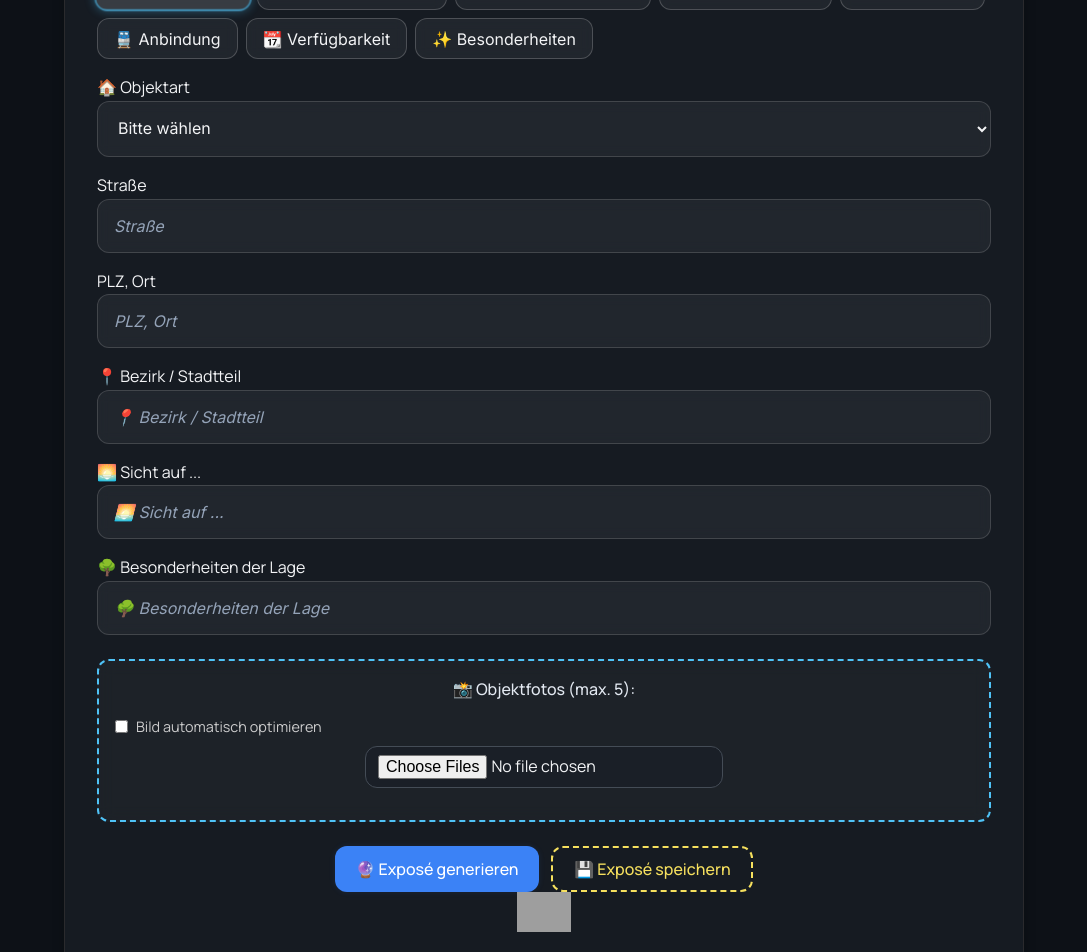
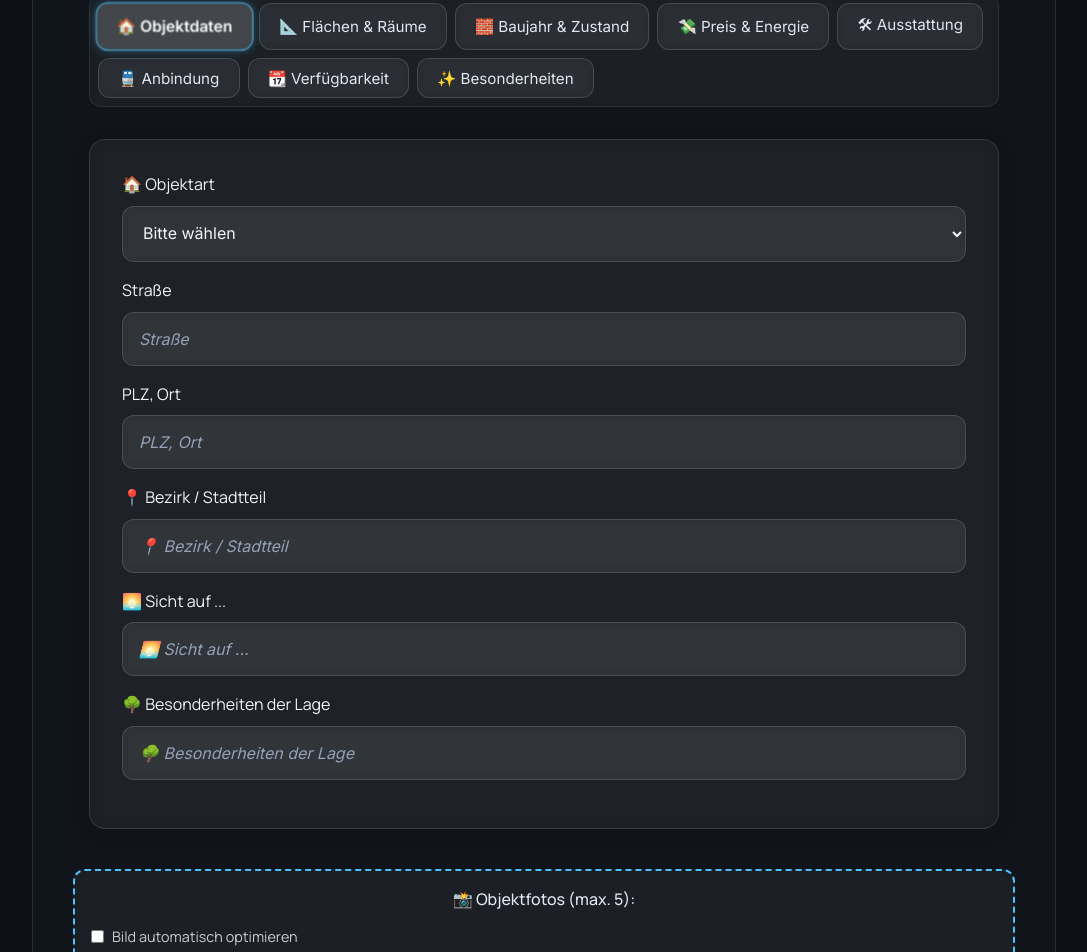
Before and after one commit to M-Sieger/MaklerMate-MVP, a React (Create React App) app: page /expose in a window 1280 px wide. Shown: the part 220-1172 px from the top of the page, without its empty margins (96-1183 px from the left). Built offline with nearby package versions, Linux system fonts and the light colour scheme; grey boxes are pictures that could not be loaded.

Commit message:
💎 UI Polishing: ExposeForm  neu strukturiert & gestylt

```diff
--- a/src/components/ExposeForm.jsx
+++ b/src/components/ExposeForm.jsx
@@ -2,10 +2,9 @@
 
 import React, { useState } from 'react';
 
-import styles from '../styles/ExposeForm.module.css';
+import styles from './ExposeForm.module.css'; // 🔄 Direkt im Component-Ordner
 
-// 💅 Modularisiertes Styling für Inputs
-
+// 🗂️ Tabdefinitionen mit Icons
 const TABS = [
   { id: 'objekt', label: '🏠 Objektdaten' },
   { id: 'flaeche', label: '📐 Flächen & Räume' },
@@ -20,12 +19,14 @@ const TABS = [
 const ExposeForm = ({ formData, setFormData, onChange }) => {
   const [activeTab, setActiveTab] = useState('objekt');
 
+  // 🔁 Eingabelogik (lokal & extern)
   const handleLocalChange = (e) => {
     const { name, value } = e.target;
     setFormData({ ...formData, [name]: value });
     if (onChange) onChange(e);
   };
 
+  // 🧩 Dynamisches Input-Rendering
   const renderInput = (name, placeholder, type = 'input') => (
     <div className={styles.formGroup}>
       <label>{placeholder}</label>
@@ -49,11 +50,15 @@ const ExposeForm = ({ formData, setFormData, onChange }) => {
     </div>
   );
 
+  // 🧠 Panelstruktur für jede Tab-Sektion
+  const renderTab = () => {
+    const panel = (children) => (
+      <div className={styles.panelSection}>{children}</div>
+    );
 
-    const renderTab = () => {
     switch (activeTab) {
       case 'objekt':
-        return (
+        return panel(
           <>
             <div className={styles.formGroup}>
               <label>🏠 Objektart</label>
@@ -77,7 +82,7 @@ const ExposeForm = ({ formData, setFormData, onChange }) => {
           </>
         );
       case 'flaeche':
-        return (
+        return panel(
           <>
             {renderInput('wohnflaeche', 'Wohnfläche (m²)')}
             {renderInput('grundstueck', 'Grundstücksfläche (m²)')}
@@ -89,7 +94,7 @@ const ExposeForm = ({ formData, setFormData, onChange }) => {
           </>
         );
       case 'baujahr':
-        return (
+        return panel(
           <>
             {renderInput('baujahr', 'Baujahr')}
             {renderInput('zustand', 'Zustand')}
@@ -99,7 +104,7 @@ const ExposeForm = ({ formData, setFormData, onChange }) => {
           </>
         );
       case 'kosten':
-        return (
+        return panel(
           <>
             {renderInput('kaufpreis', 'Kaufpreis (€)')}
             {renderInput('kaltmiete', 'Kaltmiete (€)')}
@@ -110,7 +115,7 @@ const ExposeForm = ({ formData, setFormData, onChange }) => {
           </>
         );
       case 'ausstattung':
-        return (
+        return panel(
           <>
             {renderInput('heizung', 'Heizungsart')}
             {renderInput('boden', 'Bodenbelag')}
@@ -121,7 +126,7 @@ const ExposeForm = ({ formData, setFormData, onChange }) => {
           </>
         );
       case 'verkehr':
-        return (
+        return panel(
           <>
             {renderInput('oeffentliche', 'ÖPNV')}
             {renderInput('autobahn', 'Autobahn')}
@@ -130,7 +135,7 @@ const ExposeForm = ({ formData, setFormData, onChange }) => {
           </>
         );
       case 'verfuegbarkeit':
-        return (
+        return panel(
           <>
             {renderInput('verfuegbar_ab', 'Verfügbar ab')}
             {renderInput('bezug', 'Bezugstermin')}
@@ -138,19 +143,19 @@ const ExposeForm = ({ formData, setFormData, onChange }) => {
           </>
         );
       case 'besonderheiten':
-        return (
+        return panel(
           <>
             {renderInput('highlights', '✨ Highlights', 'textarea')}
             {renderInput('beschreibung', 'Beschreibung', 'textarea')}
             <label>🖋 Stil</label>
-            <select name='stil' value={formData.stil || ''} onChange={handleLocalChange}>
+            <select name='stil' value={formData.stil || ''} onChange={handleLocalChange} className={styles.fancyInput}>
               <option value=''>Bitte wählen</option>
               <option value='modern'>Modern</option>
               <option value='klassisch'>Klassisch</option>
               <option value='emotional'>Emotional</option>
             </select>
             <label>🎯 Zielgruppe</label>
-            <select name='zielgruppe' value={formData.zielgruppe || ''} onChange={handleLocalChange}>
+            <select name='zielgruppe' value={formData.zielgruppe || ''} onChange={handleLocalChange} className={styles.fancyInput}>
               <option value=''>Bitte wählen</option>
               <option value='familien'>Familien</option>
               <option value='investoren'>Investoren</option>
@@ -164,24 +169,23 @@ const ExposeForm = ({ formData, setFormData, onChange }) => {
     }
   };
 
-
+  // 🧭 Gesamtlayout: Tabs oben, Panels unten
   return (
-    <div className="form-wrapper">
+    <div className={styles.formWrapper}>
       <div className={styles.tabHeader}>
         {TABS.map((tab) => (
           <button
             key={tab.id}
-            className={`${styles.fancyTab} ${activeTab === tab.id ? styles.fancyTabActive : ''}`.trim()}
+            className={`${styles.fancyTab} ${activeTab === tab.id ? styles.fancyTabActive : ''}`}
             onClick={() => setActiveTab(tab.id)}
           >
             {tab.label}
           </button>
         ))}
       </div>
-      <div className="tab-content">{renderTab()}</div>
+      <div className={styles.tabContent}>{renderTab()}</div>
     </div>
   );
-
 };
 
 export default ExposeForm;
--- /dev/null
+++ b/src/components/ExposeForm.module.css
@@ -0,0 +1,102 @@
+/* Wrapper für das gesamte Formular inkl. Tabs + Panels */
+.formWrapper {
+  display: flex;
+  flex-direction: column;
+  gap: 2rem;
+  padding: 1rem;
+  background: transparent;
+}
+
+/* Glasmorph-Panel für jeden Tab-Inhalt */
+.panelSection {
+  background: rgba(255, 255, 255, 0.04);
+  border: 1px solid rgba(255, 255, 255, 0.12);
+  border-radius: 16px;
+  padding: 2rem;
+  backdrop-filter: blur(12px);
+  box-shadow: 0 4px 20px rgba(0, 0, 0, 0.1);
+  transition: all 0.3s ease;
+}
+
+/* Content-Bereich des Tabs (Padding + Optik) */
+.tabContent {
+  width: 100%;
+  display: flex;
+  flex-direction: column;
+  gap: 1.5rem;
+}
+
+/* Formulargruppe mit Label + Input */
+.formGroup {
+  display: flex;
+  flex-direction: column;
+  gap: 0.5rem;
+  margin-bottom: 1rem;
+}
+
+/* Glassiger Input mit Fokus-Effekt */
+.fancyInput {
+  background: rgba(255, 255, 255, 0.05);
+  color: #f3f4f6;
+  border: 1px solid rgba(255, 255, 255, 0.15);
+  border-radius: 12px;
+  padding: 1rem;
+  font-size: 1rem;
+  width: 100%;
+  transition: all 0.3s ease;
+  backdrop-filter: blur(6px);
+  font-family: 'Inter', sans-serif;
+}
+
+.fancyInput:focus {
+  border-color: #4fc3f7;
+  background: rgba(255, 255, 255, 0.1);
+  box-shadow: 0 0 0 2px rgba(79, 195, 247, 0.5);
+  outline: none;
+}
+
+.fancyInput::placeholder {
+  color: #94a3b8;
+  font-style: italic;
+}
+
+/* Tab-Leiste mit leichtem Blur + Spacing */
+.tabHeader {
+  display: flex;
+  flex-wrap: wrap;
+  gap: 0.5rem;
+  padding: 0.5rem;
+  background: rgba(255, 255, 255, 0.03);
+  border-radius: 12px;
+  backdrop-filter: blur(8px);
+  border: 1px solid rgba(255, 255, 255, 0.08);
+}
+
+/* Einzelner Tab (nicht aktiv) */
+.fancyTab {
+  padding: 0.6rem 1.2rem;
+  border-radius: 12px;
+  cursor: pointer;
+  background: rgba(255, 255, 255, 0.04);
+  border: 1px solid rgba(255, 255, 255, 0.15);
+  transition: all 0.2s ease;
+  color: #e2e8f0;
+  font-family: 'Inter', sans-serif;
+  font-size: 0.95rem;
+  backdrop-filter: blur(6px);
+}
+
+.fancyTab:hover {
+  background: rgba(255, 255, 255, 0.08);
+  transform: scale(1.02);
+}
+
+/* Aktiver Tab mit Glow-Highlight */
+.fancyTabActive {
+  background: rgba(255, 255, 255, 0.15);
+  border: 1px solid #4fc3f7;
+  box-shadow: 0 0 10px rgba(79, 195, 247, 0.3);
+  color: #ffffff;
+  font-weight: 600;
+  transform: scale(1.03);
+}
--- a/src/styles/ExposeForm.module.css
+++ /dev/null
@@ -1,61 +0,0 @@
-.formGroup {
-  margin-bottom: 1rem;
-  display: flex;
-  flex-direction: column;
-}
-
-.fancyInput {
-  background: rgba(255, 255, 255, 0.05);
-  color: #f3f4f6;
-  border: 1px solid rgba(255, 255, 255, 0.15);
-  border-radius: 12px;
-  padding: 1rem;
-  font-size: 1rem;
-  width: 100%;
-  box-sizing: border-box;
-  transition: all 0.3s ease;
-  backdrop-filter: blur(6px);
-  font-family: 'Inter', sans-serif;
-}
-
-.fancyInput:focus {
-  border-color: #4fc3f7;
-  background: rgba(255, 255, 255, 0.1);
-  box-shadow: 0 0 0 2px rgba(79, 195, 247, 0.5);
-  outline: none;
-}
-
-.fancyInput::placeholder {
-  color: #94a3b8;
-  font-style: italic;
-}
-
-
-.tabHeader {
-  display: flex;
-  flex-wrap: wrap;
-  justify-content: flex-start;
-  margin-bottom: 1rem;
-  gap: 0.5rem;
-}
-
-.fancyTab {
-  padding: 0.6rem 1rem;
-  border-radius: 12px;
-  cursor: pointer;
-  background: rgba(255, 255, 255, 0.05);
-  border: 1px solid rgba(255, 255, 255, 0.2);
-  transition: all 0.3s ease;
-  color: #f3f4f6;
-  backdrop-filter: blur(6px);
-  font-family: 'Inter', sans-serif;
-}
-
-.fancyTabActive {
-  background: rgba(255, 255, 255, 0.15);
-  border: 1px solid #4fc3f7;
-  box-shadow: 0 0 10px rgba(79, 195, 247, 0.4);
-  color: white;
-  font-weight: 600;
-  transform: scale(1.03);
-}
--- a/src/styles/ExposeTool.css
+++ b/src/styles/ExposeTool.css
@@ -1,36 +1,67 @@
-/* 📦 Hauptcontainer mit Apple-Style UI */
+/* 📦 Hauptcontainer im Ivy-Apple-Style */
 .expose-tool-container {
-  max-width: 960px;
-  margin: 2rem auto;
-  padding: 2rem;
-  background: var(--color-bg-soft); /* neues Theme-Panel */
-  border-radius: var(--radius);
-  box-shadow: var(--shadow);
-  backdrop-filter: blur(12px);
-  border: 1px solid var(--color-border);
+  max-width: 1024px;
+  margin: 3rem auto;
+  padding: 2rem 2.5rem;
+  border-radius: 24px;
+  background: rgba(255, 255, 255, 0.02);
+  backdrop-filter: blur(18px);
+  border: 1px solid rgba(255, 255, 255, 0.1);
+  box-shadow: 0 10px 50px rgba(0, 0, 0, 0.15);
 }
 
-/* 🖼 Bildvorschau für generierte PDFs */
-.pdf-preview-image {
-  max-width: 320px;
-  height: auto;
-  display: block;
-  margin: 1rem auto;
-  border-radius: var(--radius);
-  box-shadow: var(--shadow);
+/* 🧭 Bereich für Button-Zentrale */
+.button-group {
+  display: flex;
+  flex-wrap: wrap;
+  justify-content: center;
+  gap: 1rem;
+  margin-top: 2.5rem;
 }
 
-/* 📄 Logo (über Vorschau) */
-.pdf-logo {
-  margin-bottom: 1rem;
-  display: flex;
-  justify-content: center;
+.center-buttons {
+  margin-top: 3rem;
 }
 
-/* 🔄 Ladeanimation (Spinner) */
+/* ✨ Buttons – modern & responsiv */
+.btn {
+  padding: 0.75rem 1.5rem;
+  border-radius: 14px;
+  font-size: 1.05rem;
+  font-weight: 500;
+  transition: all 0.3s ease;
+  border: none;
+  cursor: pointer;
+}
+
+/* 🔵 Primary = auffällige Aktion (Exposé generieren) */
+.btn-primary {
+  background: linear-gradient(135deg, #4fc3f7, #007aff);
+  color: #fff;
+  box-shadow: 0 0 12px rgba(79, 195, 247, 0.5);
+}
+
+.btn-primary:hover {
+  background: #0073e6;
+}
+
+/* 🟡 Secondary = z. B. speichern */
+.btn-secondary {
+  background: transparent;
+  color: #facc15;
+  border: 2px dashed #facc15;
+  transition: all 0.3s ease;
+}
+
+.btn-secondary:hover {
+  background: #facc15;
+  color: #111;
+}
+
+/* 🌀 Ladeindikator */
 .spinner {
   border: 4px solid rgba(255, 255, 255, 0.2);
-  border-top: 4px solid var(--color-accent);
+  border-top: 4px solid #4fc3f7;
   border-radius: 50%;
   width: 24px;
   height: 24px;
@@ -41,56 +72,30 @@
 }
 
 @keyframes spin {
-  0% { transform: rotate(0deg); }
-  100% { transform: rotate(360deg); }
+  to {
+    transform: rotate(360deg);
+  }
 }
 
-/* 🧩 Button-Gruppe */
-.button-group {
-  display: flex;
-  flex-wrap: wrap;
-  justify-content: center;
-  gap: 0.75rem;
-  margin-top: 1.5rem;
+/* 🖼 Bildvorschau für Export */
+.pdf-preview-image {
+  max-width: 320px;
+  height: auto;
+  display: block;
+  margin: 1rem auto;
+  border-radius: 16px;
+  box-shadow: 0 5px 20px rgba(0, 0, 0, 0.25);
 }
 
-/* 🔘 Standardbutton */
-.btn {
-  padding: 0.6rem 1.3rem;
-  border-radius: var(--radius);
-  font-size: 1rem;
-  font-weight: 500;
-  text-align: center;
-  transition: background 0.2s ease;
-  cursor: pointer;
-  border: none;
+/* 📄 Logo */
+.pdf-logo {
+  display: flex;
+  justify-content: center;
+  margin-bottom: 1rem;
+  opacity: 0.8;
 }
 
-/* 🟦 Primär-Button: Blau */
-.btn-primary {
-  background: var(--color-accent);
-  color: #fff;
-  box-shadow: 0 0 6px var(--color-accent-soft);
-}
-
-.btn-primary:hover {
-  background: var(--color-accent-hover);
-}
-
-/* 🟨 Sekundär-Button (gelb-outline) */
-.btn-secondary {
-  background: transparent;
-  color: var(--color-highlight);
-  border: 2px dashed var(--color-highlight);
-  transition: all 0.2s ease;
-}
-
-.btn-secondary:hover {
-  background: var(--color-highlight);
-  color: var(--color-bg);
-}
-
-/* 🧠 Stil-Auswahl Dropdown */
+/* 🎛 Stilwahl-Dropdown */
 .style-selector {
   margin: 2rem 0 1rem;
   text-align: center;
@@ -99,26 +104,27 @@
 .style-selector label {
   display: block;
   margin-bottom: 0.4rem;
-  color: var(--color-muted);
+  color: #94a3b8;
 }
 
 .style-selector select {
   padding: 0.6rem 1rem;
-  border-radius: var(--radius);
+  border-radius: 12px;
   font-size: 1rem;
-  background: var(--color-bg);
-  color: var(--color-text);
-  border: 1px solid var(--color-border);
-  transition: background 0.2s ease;
+  background: rgba(255, 255, 255, 0.06);
+  color: #f8fafc;
+  border: 1px solid rgba(255, 255, 255, 0.15);
+  transition: all 0.2s ease;
+  backdrop-filter: blur(6px);
 }
 
 .style-selector select:focus {
   outline: none;
-  background: var(--color-bg-soft);
+  background: rgba(255, 255, 255, 0.1);
 }
 
-/* 🎨 Dropdown-Optionen */
+/* 🔲 Dropdownoption */
 select option {
-  background-color: var(--color-bg-soft);
-  color: var(--color-text);
+  background-color: #1e293b;
+  color: #f8fafc;
 }
```
